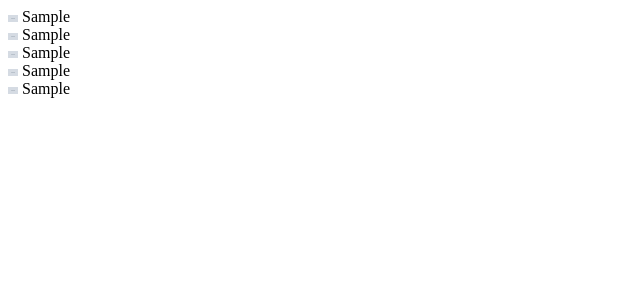
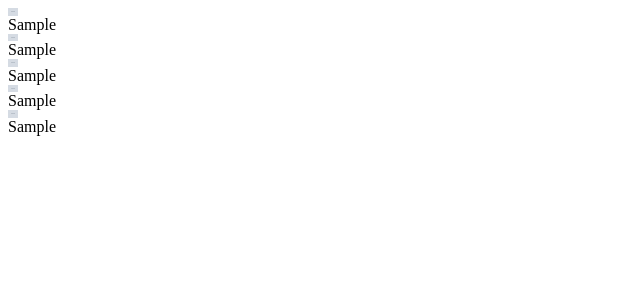
Before and after one commit to pombredanne/django-zongo, a Django app: template allo/templates/allo/default.html in a window 1280 px wide. Shown: the top 300 px of the page, without its empty margins (0-640 px from the left). Run offline with Django 3.2, Linux system fonts and the light colour scheme; the template is opened without the code that fills it: most values are stand-ins (such as "Sample title", 1, 10 or a date in 2020); grey boxes marked "Sample" are stand-in pictures.

Commit message:
Template debug

```diff
--- a/allo/templates/allo/default.html
+++ b/allo/templates/allo/default.html
@@ -6,20 +6,18 @@
 		  .visible-xss {
 		    display: block !important;
 		  }
-		  .visible-xs {
+		  #lg_bp, #md_bp, #sm_bp, #xs_bp {
 		    display: none !important;
 		  }
 		}
+		{% endif %}
 		#allo_presentation > div > div {
 			padding-left:0;
 			padding-right:0;
 		}
 		#allo_presentation img {
 			z-index:1;
-			width:100%;
-			max-width:100% !important;
 		}
-		{% endif %}
 		{% if presentation.css_lg %}{{ presentation.css_lg|safe  }}{% endif %}
 		{% if presentation.css_md %}{{ presentation.css_md|safe  }}{% endif %}
 		{% if presentation.css_sm %}{{ presentation.css_sm|safe  }}{% endif %}
@@ -27,41 +25,41 @@
 		{% if presentation.css_custom %}{{ presentation.css_custom|safe  }}{% endif %}
 	</style>
 <div id="allo_presentation">
-	<div class="row visible-lg{% if not presentation.image_md %} visible-md{% endif %}{% if not presentation.image_sm %} visible-sm{% endif %}{% if not presentation.image_xs %} visible-xs{% endif %}{% if not presentation.image_custom %} visible-xxs{% endif %}">
-		<div id="allo_lg" class="col-xs-12">
-			<img src="{{ presentation.image_lg.url }}" width="{{ presentation.image_lg.width }}" alt="" />
-			{{ presentation.html_lg|safe }}
+	<div id="lg_bp" class="row visible-lg{% if not presentation.image_md %} visible-md{% endif %}{% if not presentation.image_sm %} visible-sm{% endif %}{% if not presentation.image_xs %} visible-xs{% endif %}{% if not presentation.image_custom %} visible-xxs{% endif %}">
+		<div class="col-xs-12">
+			<img src="{{ presentation.image_lg.url }}" class="img-responsive" width="{{ presentation.image_lg.width }}" alt="" />
+			<div id="presentation_text_lg" >{{ presentation.html_lg|safe }}</div>
 		</div>
 	</div>
 	{% if presentation.image_md %}
-		<div class="row visible-md">
-			<div id="allo_md" class="col-md-12">
-				<img src="{{ presentation.image_md.url }}" width="{{ presentation.image_md.width }}" alt="" />
-				{{ presentation.html_md|safe }}
+		<div id="md_bp" class="row visible-md">
+			<div class="col-md-12">
+				<img src="{{ presentation.image_md.url }}" class="img-responsive" width="{{ presentation.image_md.width }}" alt="" />
+				<div id="presentation_text_md">{{ presentation.html_md|safe }}</div>
 			</div>
 		</div>
 	{% endif %}
 	{% if presentation.image_sm %}
-		<div class="row visible-sm">
-			<div id="allo_sm" class="col-sm-12">
-				<img src="{{ presentation.image_sm.url }}" width="{{ presentation.image_sm.width }}" alt="" />
-				{{ presentation.html_sm|safe }}
+		<div id="sm_bp" class="row visible-sm">
+			<div class="col-sm-12">
+				<img src="{{ presentation.image_sm.url }}" class="img-responsive" width="{{ presentation.image_sm.width }}" alt="" />
+				<div id="presentation_text_sm">{{ presentation.html_sm|safe }}</div>
 			</div>
 		</div>
 	{% endif %}
 	{% if presentation.image_xs %}
-		<div class="row visible-xs">
-			<div id="allo_xs" class="col-xs-12">
-				<img src="{{ presentation.image_xs.url }}" width="{{ presentation.image_xs.width }}" alt="" />
-				{{ presentation.html_xs|safe }}
+		<div id="xs_bp" class="row visible-xs">
+			<div class="col-xs-12">
+				<img src="{{ presentation.image_xs.url }}" class="img-responsive" width="{{ presentation.image_xs.width }}" alt="" />
+				<div id="presentation_text_xs">{{ presentation.html_xs|safe }}</div>
 			</div>
 		</div>
 	{% endif %}
 	{% if presentation.image_custom %}
 		<div class="row hidden visible-xss">
-			<div id="allo_custom" class="col-xs-12">
-				<img src="{{ presentation.image_custom.url }}" width="{{ presentation.image_custom.width }}" alt="" />
-				{{ presentation.html_custom|safe }}
+			<div class="col-xs-12">
+				<img src="{{ presentation.image_custom.url }}" class="img-responsive" width="{{ presentation.image_custom.width }}" alt="" />
+				<div id="presentation_text_custom">{{ presentation.html_custom|safe }}</div>
 			</div>
 		</div>
 	{% endif %}
```
